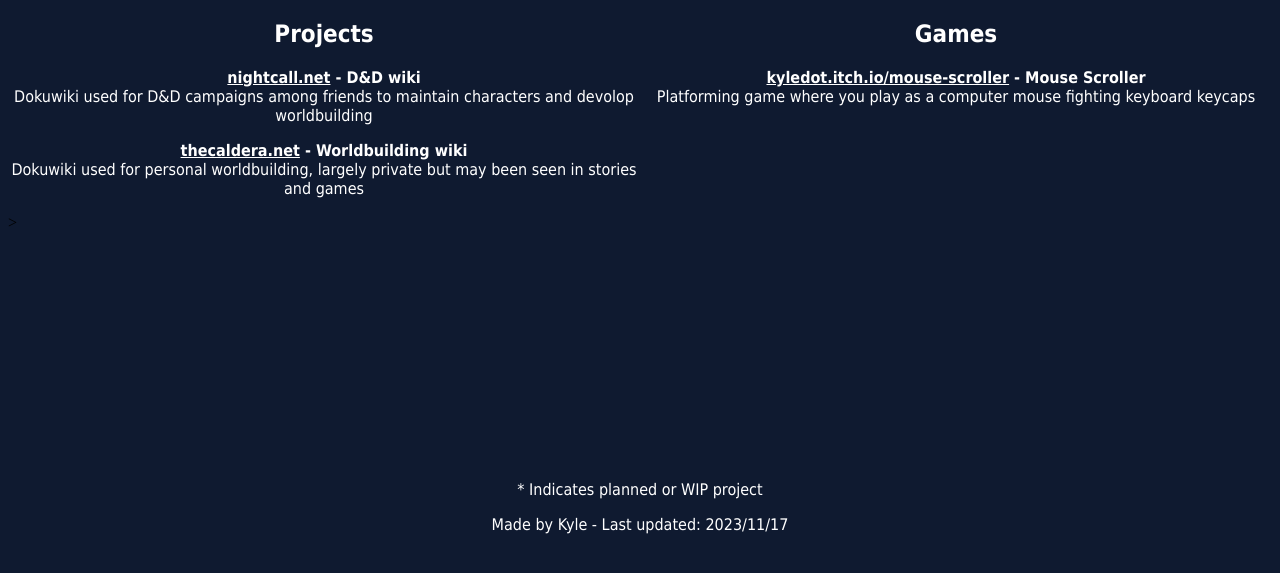
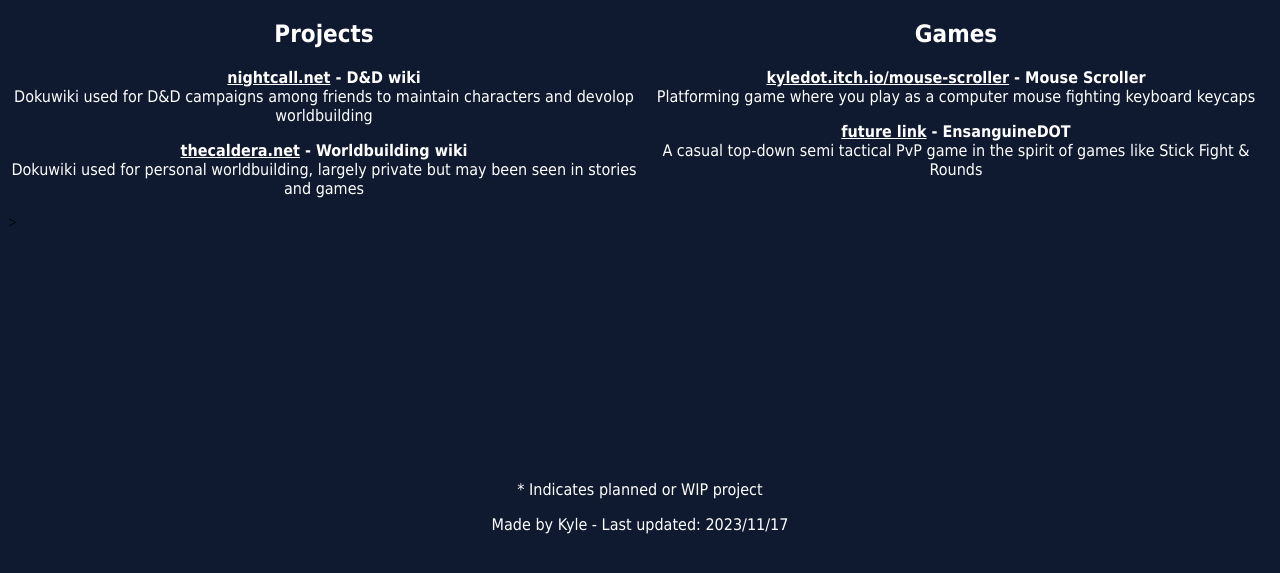
Before and after one commit to KyleDOT/kyledot.net, a plain HTML site: page projects.html in a window 1280 px wide. Shown: the part 81-654 px from the top of the page. Drawn offline with Linux system fonts and the light colour scheme.

Commit message:
Adding EnsanguineDOT to projects

```diff
--- a/projects.html
+++ b/projects.html
@@ -15,6 +15,7 @@
   <div class="games">
     <h2>Games</h2>
     <p><b><a href="https://kyledot.itch.io/mouse-scroller">kyledot.itch.io/mouse-scroller</a> - Mouse Scroller</b><br>Platforming game where you play as a computer mouse fighting keyboard keycaps</p>
+    <p><b><a href="https://kyledot.net/projects">future link</a> - EnsanguineDOT</b><br>A casual top-down semi tactical PvP game in the spirit of games like Stick Fight & Rounds</p>
   </div>
 </div>
 <footer>
```
